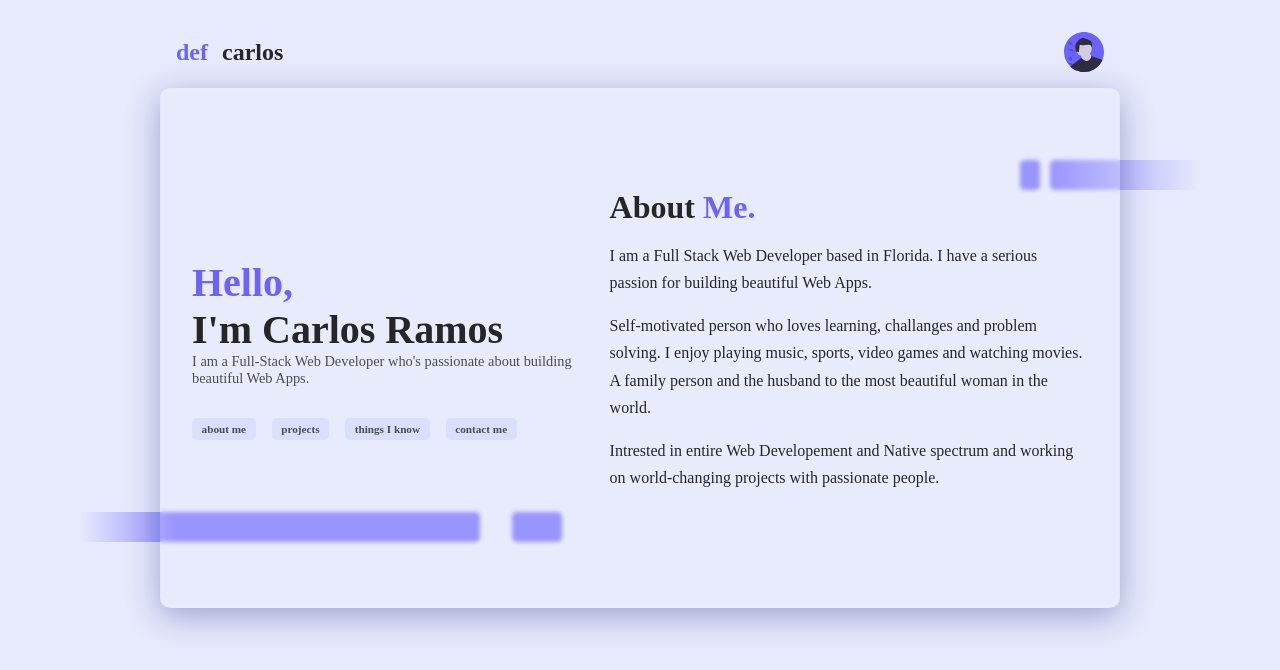
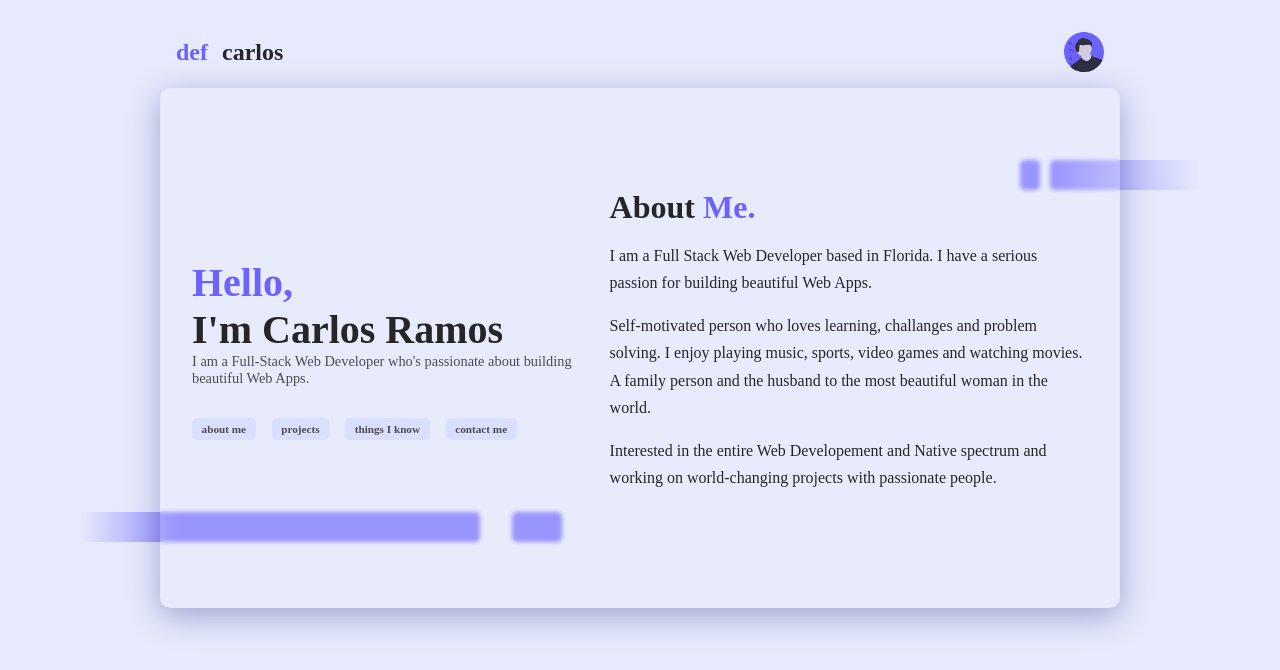
Before and after one commit to rmscrlos/portfolio, a React (Create React App) app: page /about in a window 1280 px wide. Shown: the top 670 px of the page. Built offline with nearby package versions, Linux system fonts and the light colour scheme.

Commit message:
initial push

```diff
--- a/src/components/About.js
+++ b/src/components/About.js
@@ -24,7 +24,7 @@ function About() {
 				world.
 			</p>
 			<p>
-				Intrested in entire Web Developement and Native spectrum and working on world-changing projects with
+				Interested in the entire Web Developement and Native spectrum and working on world-changing projects with
 				passionate people.
 			</p>
 		</motion.div>
```
